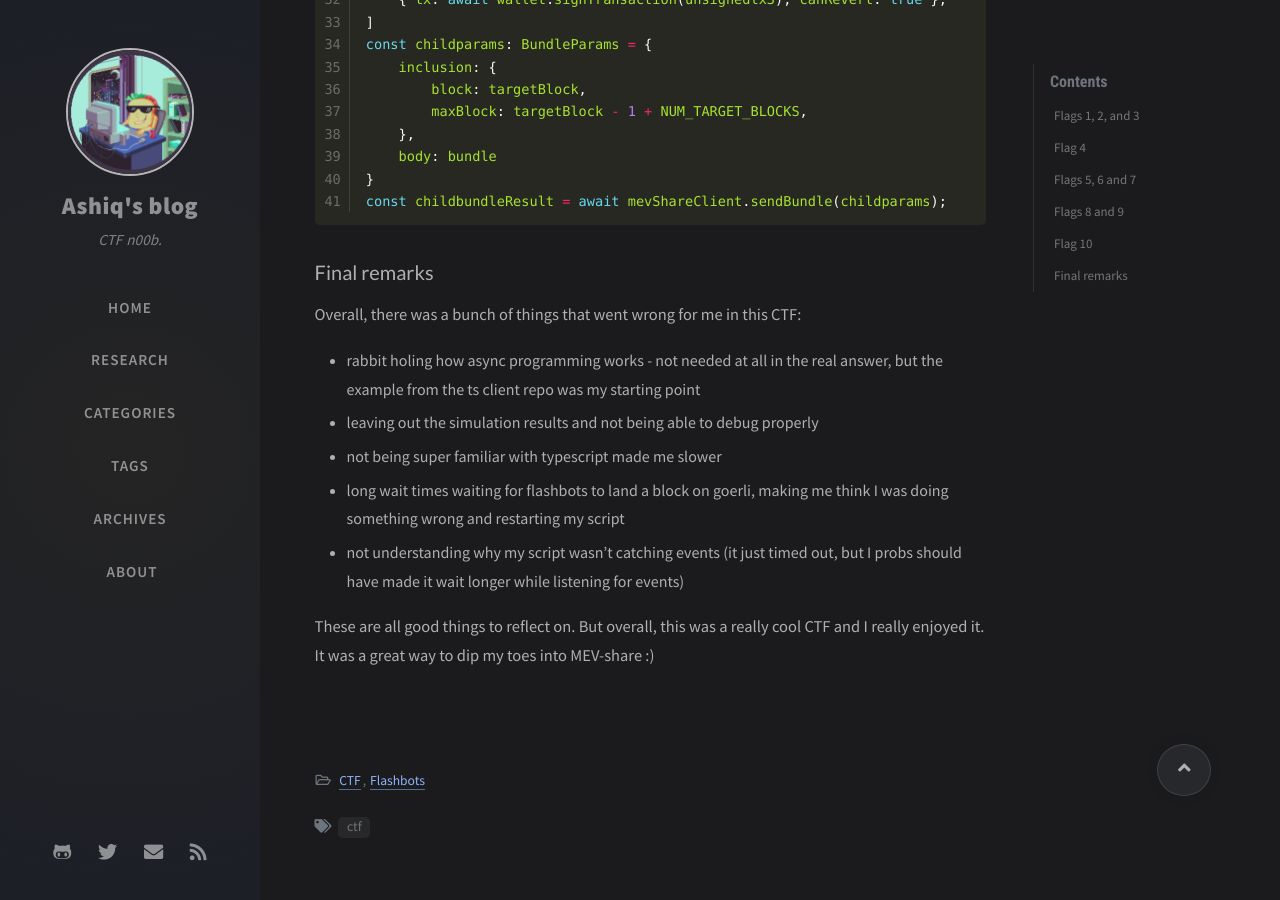
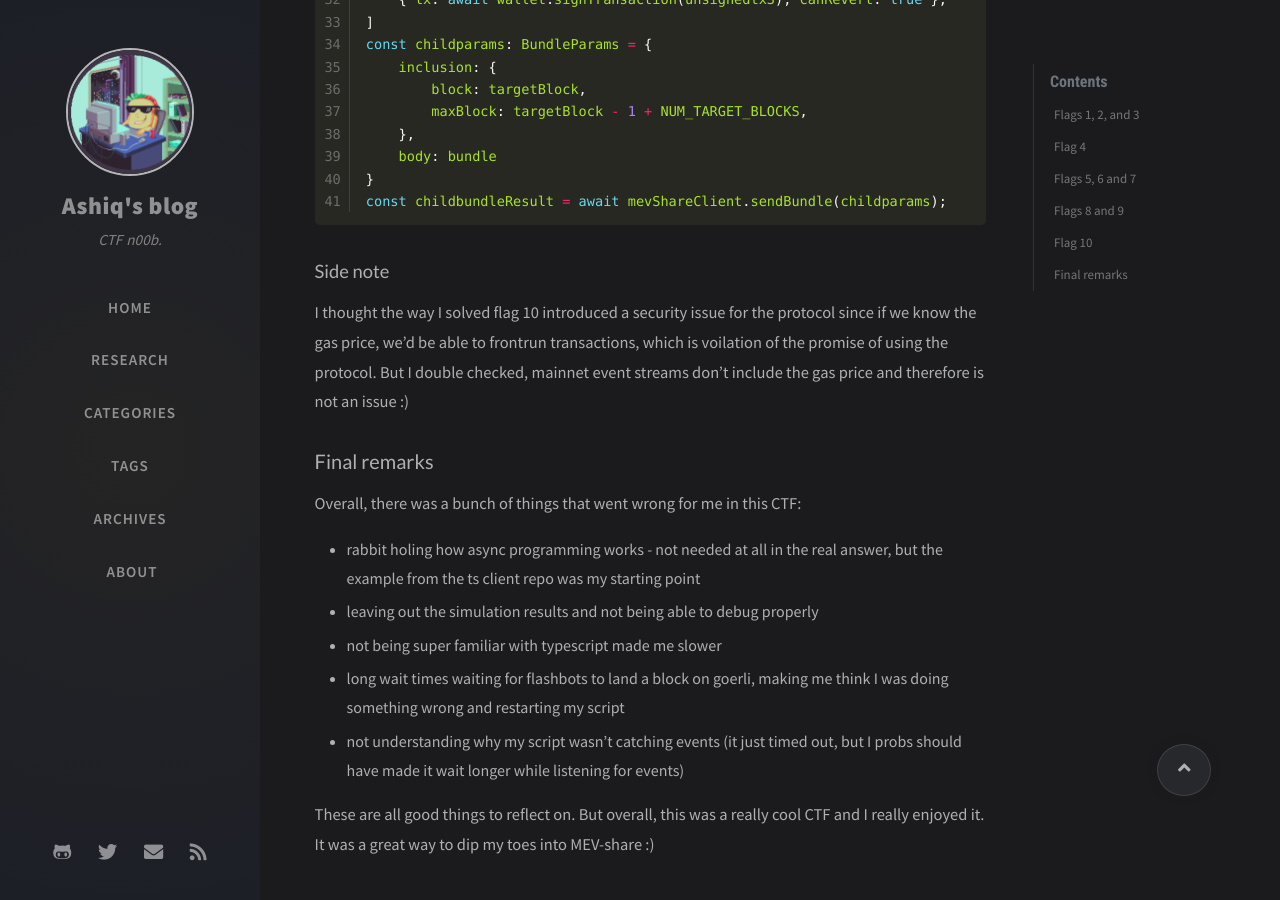
Before and after one commit to toastedsteaksandwich/toastedsteaksandwich.github.io, a Jekyll site: the page built from _posts/2023-08-18-MEV-Share-CTF-Writeup.md, in a window 1280 px wide and 900 px high, scrolled down 7811 px. Built offline with Jekyll 4.4.1, drawn with Linux system fonts in a browser that asks for light colours; nearby versions of some CDN libraries; comment, search, counter and statistics services are not loaded.

Commit message:
added side note

````diff
--- a/_posts/2023-08-18-MEV-Share-CTF-Writeup.md
+++ b/_posts/2023-08-18-MEV-Share-CTF-Writeup.md
@@ -290,6 +290,10 @@ const childparams: BundleParams = {
 const childbundleResult = await mevShareClient.sendBundle(childparams);
 ```
 
+#### Side note
+
+I thought the way I solved flag 10 introduced a security issue for the protocol since if we know the gas price, we'd be able to frontrun transactions, which is voilation of the promise of using the protocol. But I double checked, mainnet event streams don't include the gas price and therefore is not an issue :)
+
 ### Final remarks
 
 Overall, there was a bunch of things that went wrong for me in this CTF:
````
